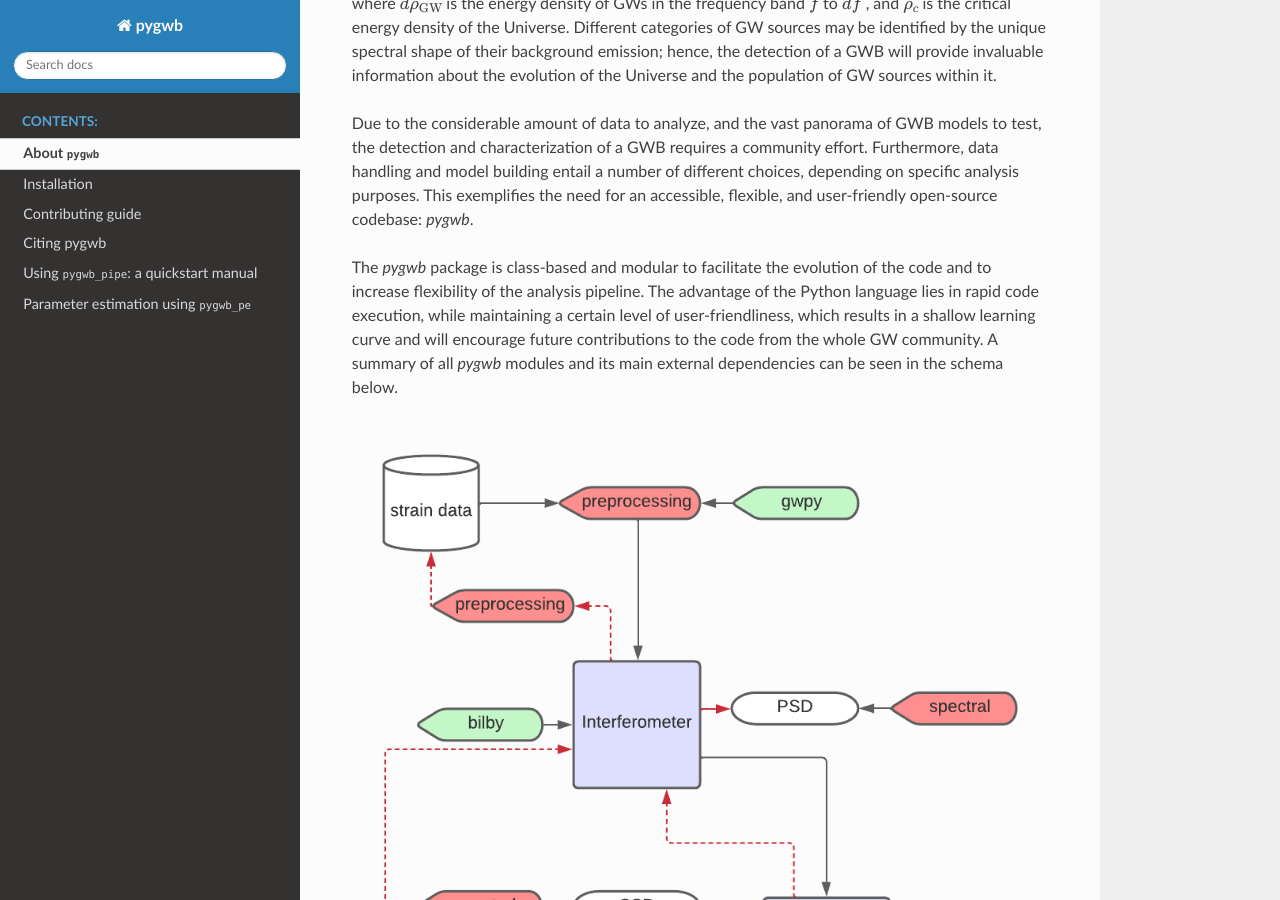
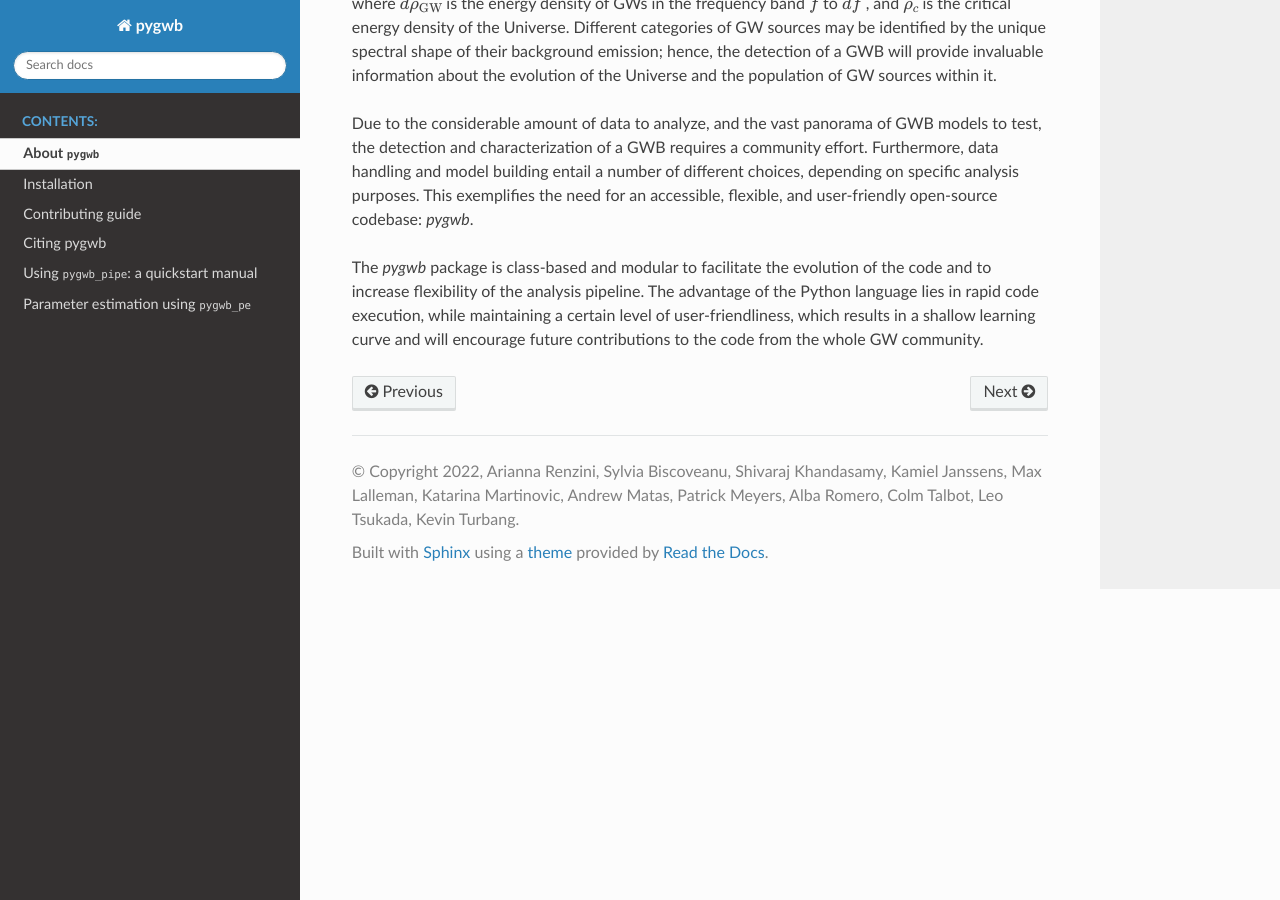
Before and after one commit to a-renzini/pygwb, a Sphinx documentation site: the page built from docs/about.rst, in a window 1280 px wide and 900 px high, scrolled down 378 px. Built offline with Sphinx 7.4.7 and the Read the Docs theme 2.0.0, drawn with Linux system fonts in a browser that asks for light colours; pages that are not in the unit, such as notebooks, are missing from menus; the version number could not be read and is left out.

Commit message:
Removing schema

```diff
--- a/docs/about.rst
+++ b/docs/about.rst
@@ -13,7 +13,4 @@ where :math:`d\rho_{\rm GW}` is the energy density of GWs in the frequency band
 
 Due to the considerable amount of data to analyze, and the vast panorama of GWB models to test, the detection and characterization of a GWB requires a community effort. Furthermore, data handling and model building entail a number of different choices, depending on specific analysis purposes. This exemplifies the need for an accessible, flexible, and user-friendly open-source codebase: `pygwb`.
 
-The `pygwb` package is class-based and modular to facilitate the evolution of the code and to increase flexibility of the analysis pipeline. The advantage of the Python language lies in rapid code execution, while maintaining a certain level of user-friendliness, which results in a shallow learning curve and will encourage future contributions to the code from the whole GW community. A summary of all `pygwb` modules and its main external dependencies can be seen in the schema below.
-
-.. image:: pygwb_modules.png
-   :width: 800
+The `pygwb` package is class-based and modular to facilitate the evolution of the code and to increase flexibility of the analysis pipeline. The advantage of the Python language lies in rapid code execution, while maintaining a certain level of user-friendliness, which results in a shallow learning curve and will encourage future contributions to the code from the whole GW community.
```
